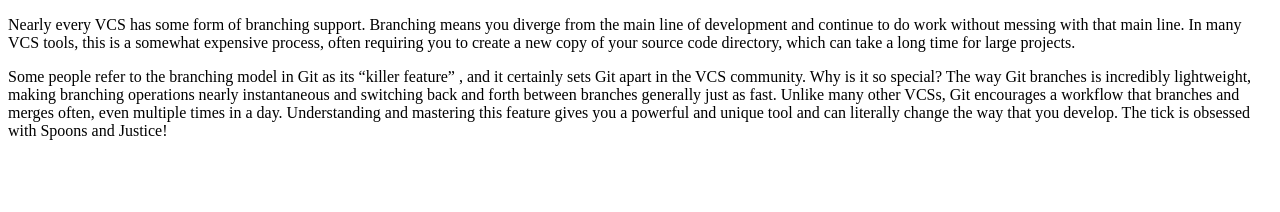
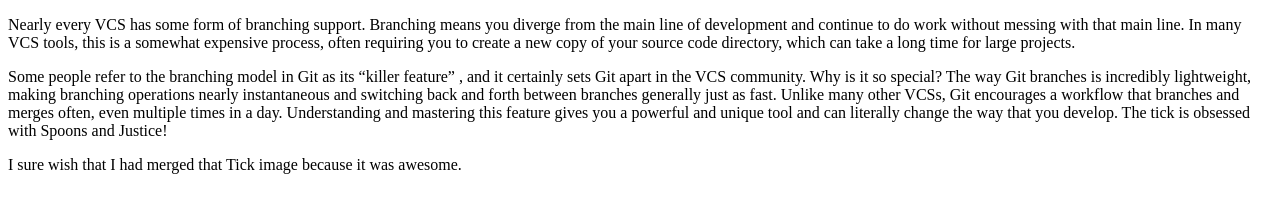
Before and after one commit to tiy-dallas-march-2016-fee/branching-practice, a plain HTML site: page index.html in a window 1280 px wide. Drawn offline with Linux system fonts and the light colour scheme.

Commit message:
added a sad message

```diff
--- a/index.html
+++ b/index.html
@@ -10,6 +10,8 @@
     <p>Nearly every VCS has some form of branching support. Branching means you diverge from the main line of development and continue to do work without messing with that main line. In many VCS tools, this is a somewhat expensive process, often requiring you to create a new copy of your source code directory, which can take a long time for large projects.</p>
 
     <p>Some people refer to the branching model in Git as its “killer feature” , and it certainly sets Git apart in the VCS community. Why is it so special? The way Git branches is incredibly lightweight, making branching operations nearly instantaneous and switching back and forth between branches generally just as fast. Unlike many other VCSs, Git encourages a workflow that branches and merges often, even multiple times in a day. Understanding and mastering this feature gives you a powerful and unique tool and can literally change the way that you develop. The tick is obsessed with Spoons and Justice!</p>
+
+    <p>I sure wish that I had merged that Tick image because it was awesome.</p>
   </body>
 
 </html>
```
